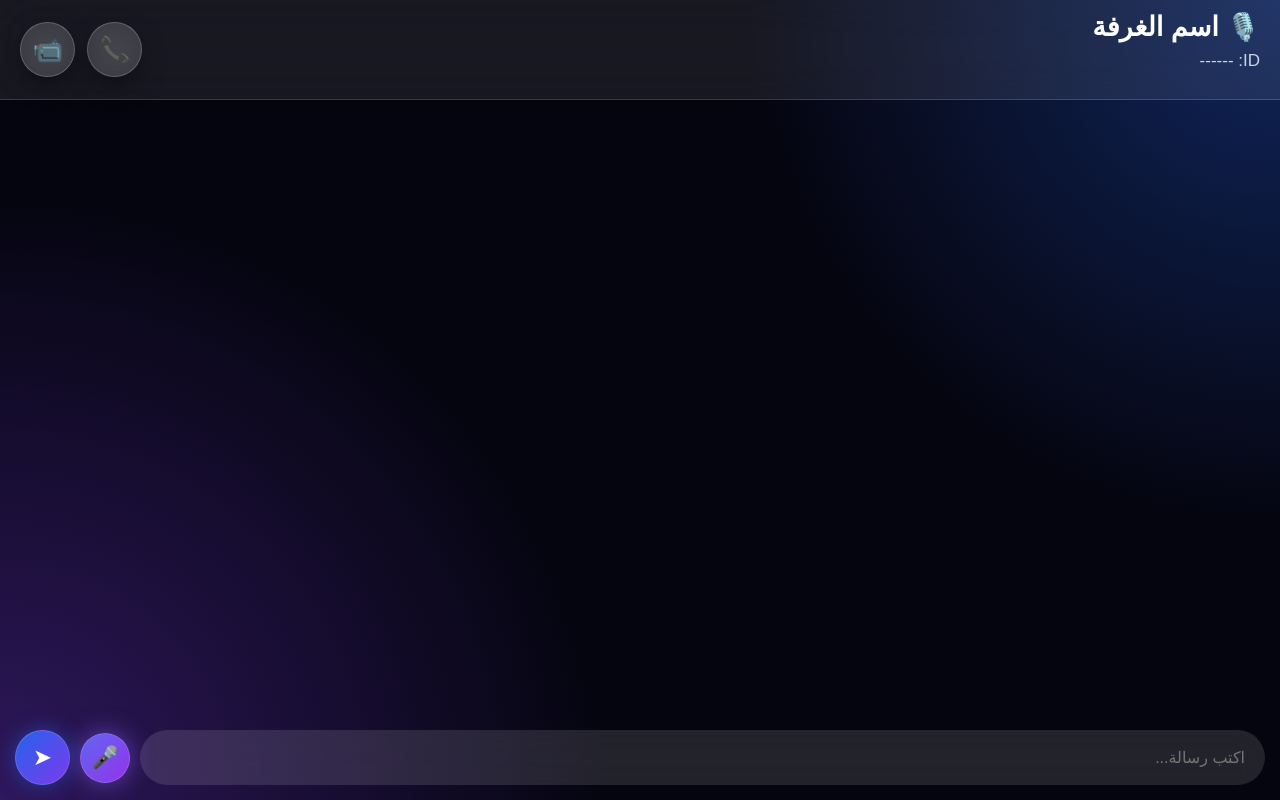
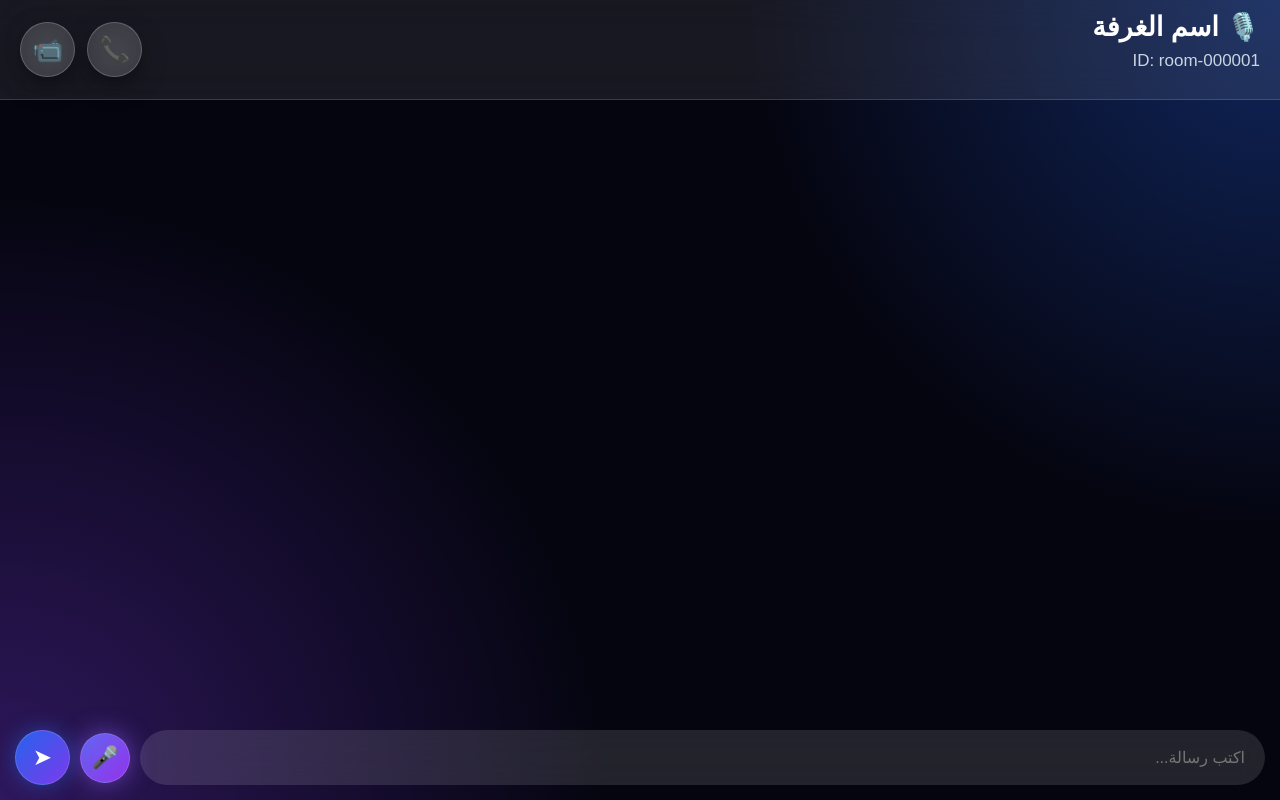
Before and after one commit to mecdjhjhnh37-collab/walkie-talkie-majd, a Flask app: page /room in a window 1280 px wide. Run offline with Flask 3, Linux system fonts and the light colour scheme.

Commit message:
Update room.html

```diff
--- a/templates/room.html
+++ b/templates/room.html
@@ -30,11 +30,9 @@
 🎙️ اسم الغرفة
 </h2>
 
-
 <p id="roomId">
-ID: ------
+ID: room-000001
 </p>
-
 
 </div>
 
```
